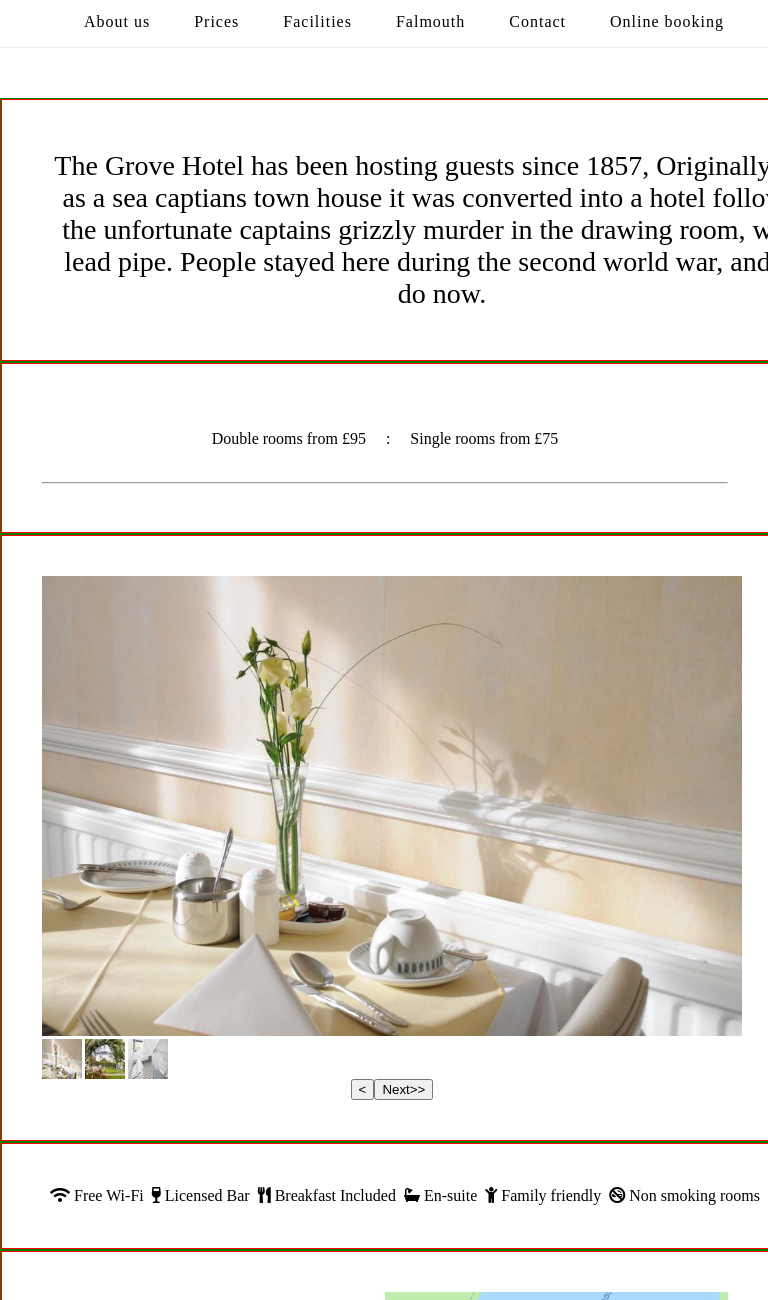
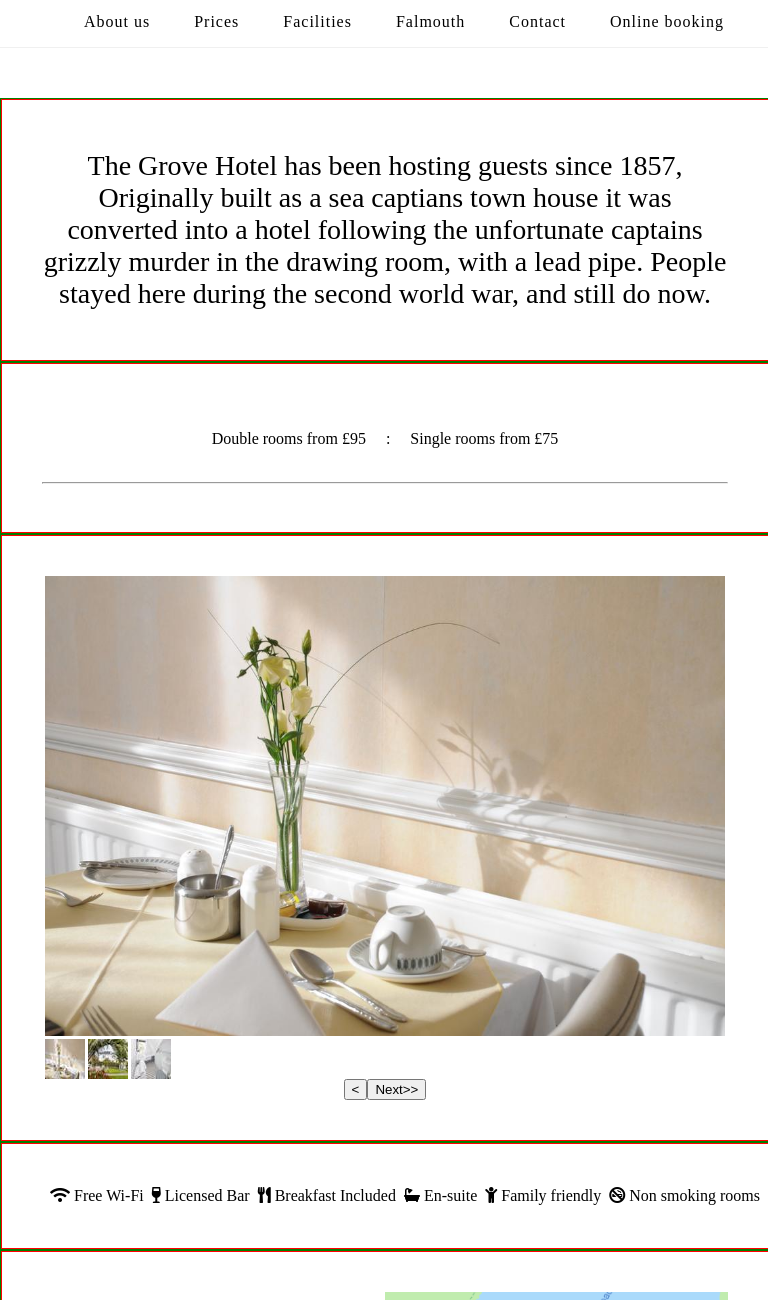
Before and after one commit to huwfernie/theGrove, a website: page index.html in a window 768 px wide. Shown: the part 403-1703 px from the top of the page. Drawn offline with Linux system fonts and the light colour scheme.

Commit message:
working on gallery responsiveness

```diff
--- a/src/css/_about.scss
+++ b/src/css/_about.scss
@@ -1,15 +1,14 @@
 #about {
   .intro {
-    width: 800px;
+    max-width: 800px;
     margin: 10px auto;
     text-align: center;
 
     @media (min-width: 736px) and (max-width: 1067px) {
-      width: 800px;
+      width: 100%;
     }
 
     @media (max-width: 735px) {
-      width: 800px;
     }
   }
 }
--- a/src/css/_gallery.scss
+++ b/src/css/_gallery.scss
@@ -4,6 +4,14 @@ $thumbnail_size: 40px;
 #gallery {
   .gallery {
     width: $width;
+    @media (min-width: 736px) and (max-width: 1067px) {
+      width: 100%;
+      max-width: 680px;
+    }
+    @media (max-width: 735px) {
+      width: 100%;
+      max-width: 680px;
+    }
     margin: 0 auto;
 
     &-hero {
@@ -41,5 +49,9 @@ $thumbnail_size: 40px;
 
       }
     }
+
+    &-buttons {
+      text-align: center;
+    }
   }
 }
```
Also changed, not shown: public/css/style.css.
